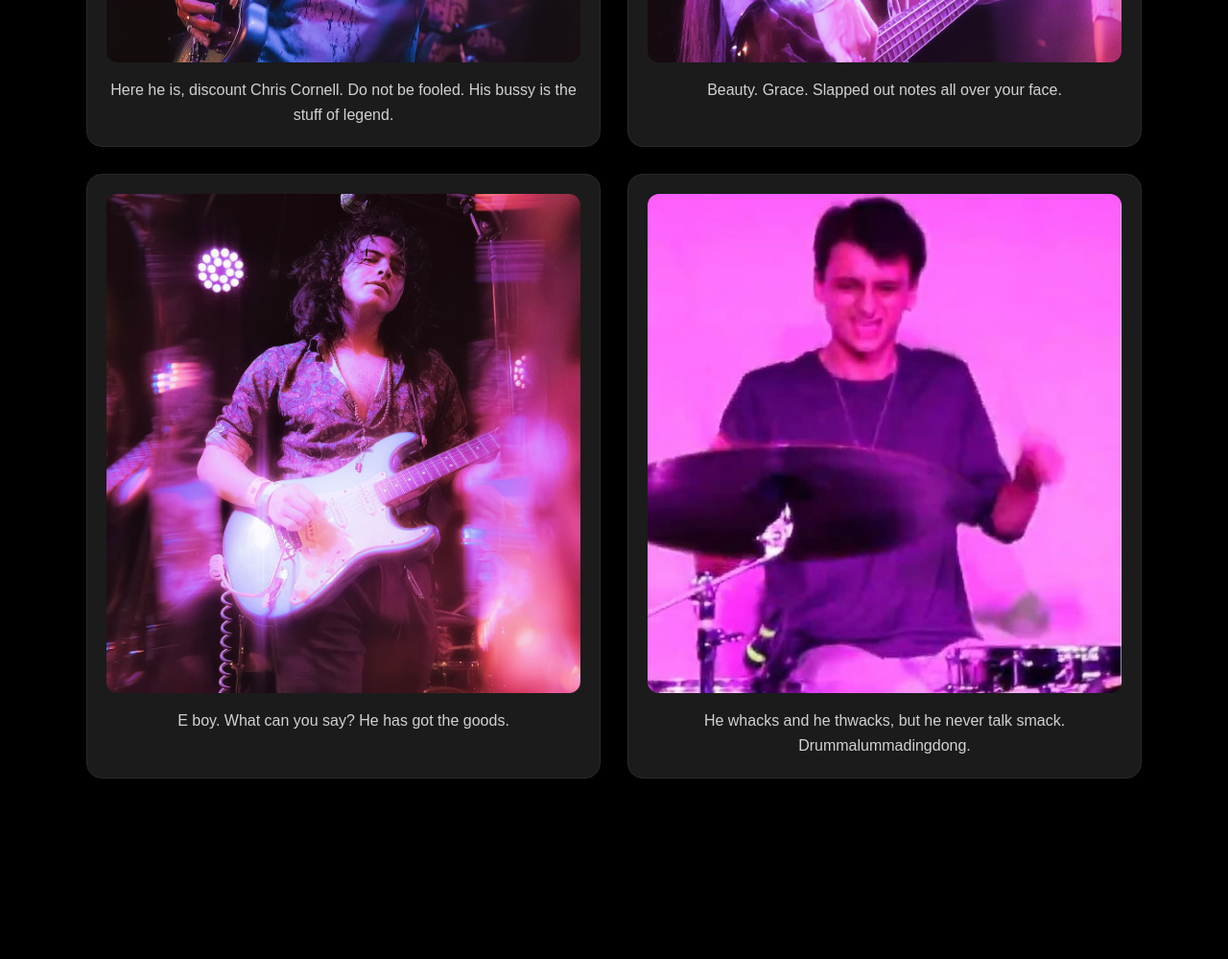
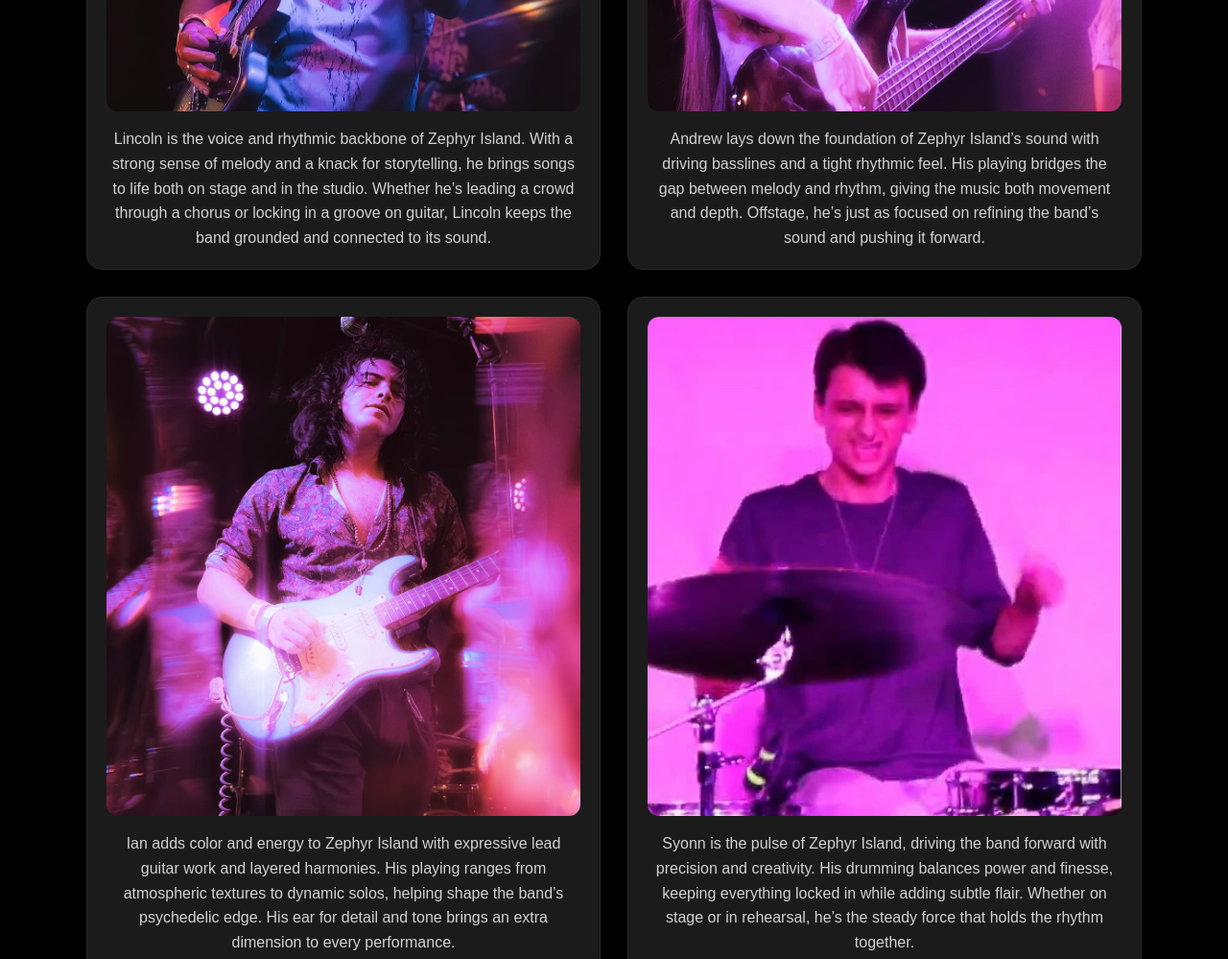
Before and after one commit to Skythe16/Zephyr-Island-Site, a website: page views/about.html in a window 1280 px wide. Shown: the part 1340-2339 px from the top of the page at 96% size. Before the commit the page ends 2219 px from the top, so only its background shows below. Drawn offline with Linux system fonts and the light colour scheme.

Commit message:
Updated bios

```diff
--- a/views/about.html
+++ b/views/about.html
@@ -31,27 +31,52 @@
     <div class="image-container">
       <figure class="bio-card">
         <img src="/images/band-group.JPG" alt="The boys">
-        <figcaption>Straight chillin, unlike the villains. Always killin no matter what you feelin.</figcaption>
+        <figcaption>
+          Zephyr Island is a psychedelic rock band from Houston, Texas,
+          blending atmospheric textures with driving rhythms and memorable melodies.
+          Their sound moves between immersive soundscapes and energetic live performances,
+          creating a dynamic experience that connects with a wide range of audiences.
+          With a focus on tight musicianship and expressive songwriting, Zephyr Island brings both
+          depth and energy to every stage they play.
+        </figcaption>
       </figure>
 
       <figure class="bio-card">
         <img src="/images/bonk-close.jpg" alt="Bonk bonkanado">
-        <figcaption>Here he is, discount Chris Cornell. Do not be fooled. His bussy is the stuff of legend.</figcaption>
+        <figcaption>
+          Lincoln is the voice and rhythmic backbone of Zephyr Island.
+          With a strong sense of melody and a knack for storytelling, he brings songs to life both on stage and in the studio.
+          Whether he’s leading a crowd through a chorus or locking in a groove on guitar,
+          Lincoln keeps the band grounded and connected to its sound.
+        </figcaption>
       </figure>
 
       <figure class="bio-card">
         <img src="/images/andy-close.jpg" alt="Andrew the bassist">
-        <figcaption>Beauty. Grace. Slapped out notes all over your face.</figcaption>
+        <figcaption>
+          Andrew lays down the foundation of Zephyr Island’s sound with driving basslines and a tight rhythmic feel.
+          His playing bridges the gap between melody and rhythm,
+          giving the music both movement and depth. Offstage, he’s just as focused on refining
+          the band’s sound and pushing it forward.
+        </figcaption>
       </figure>
 
       <figure class="bio-card">
         <img src="/images/ian-close.jpg" alt="Ian the guitarist">
-        <figcaption>E boy. What can you say? He has got the goods.</figcaption>
+        <figcaption>
+          Ian adds color and energy to Zephyr Island with expressive lead guitar work and layered harmonies.
+          His playing ranges from atmospheric textures to dynamic solos, helping shape the band’s psychedelic edge.
+          His ear for detail and tone brings an extra dimension to every performance.
+        </figcaption>
       </figure>
 
       <figure class="bio-card">
         <img src="/images/syonn-close.jpg" alt="Syonn the drummer">
-        <figcaption>He whacks and he thwacks, but he never talk smack. Drummalummadingdong.</figcaption>
+        <figcaption>
+          Syonn is the pulse of Zephyr Island, driving the band forward with precision and creativity.
+          His drumming balances power and finesse, keeping everything locked in while adding subtle flair.
+          Whether on stage or in rehearsal, he’s the steady force that holds the rhythm together.
+        </figcaption>
       </figure>
     </div>
   </main>
```
